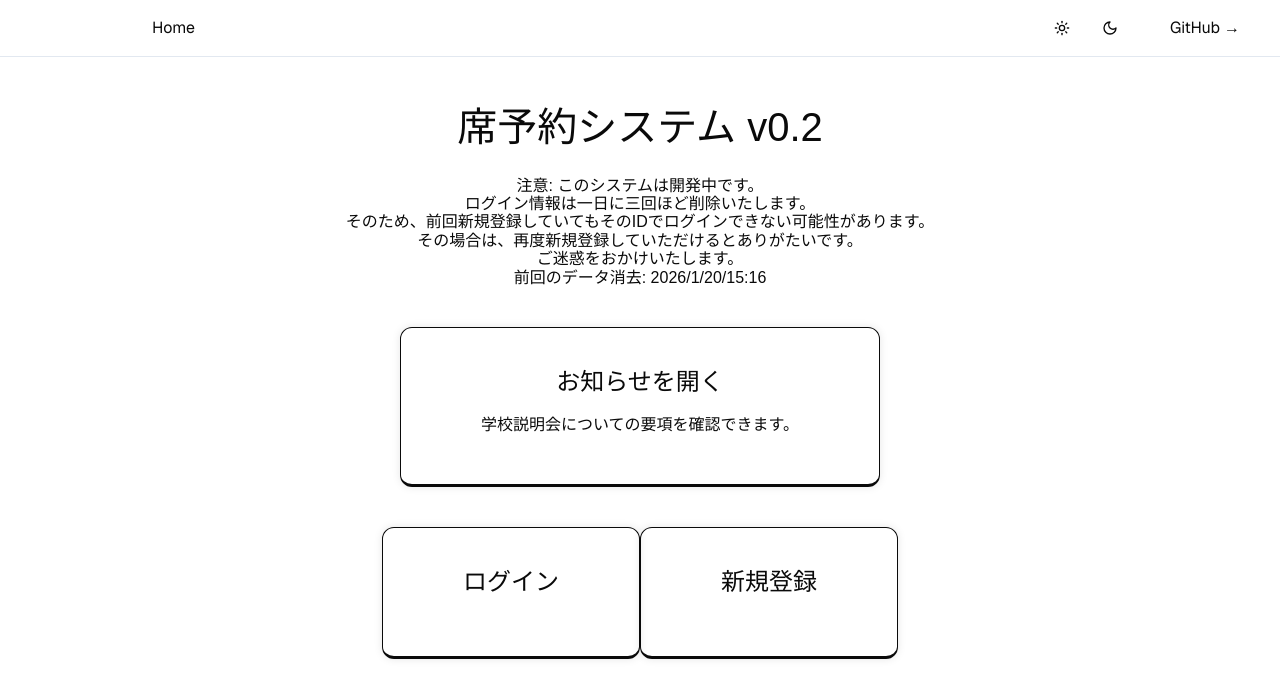
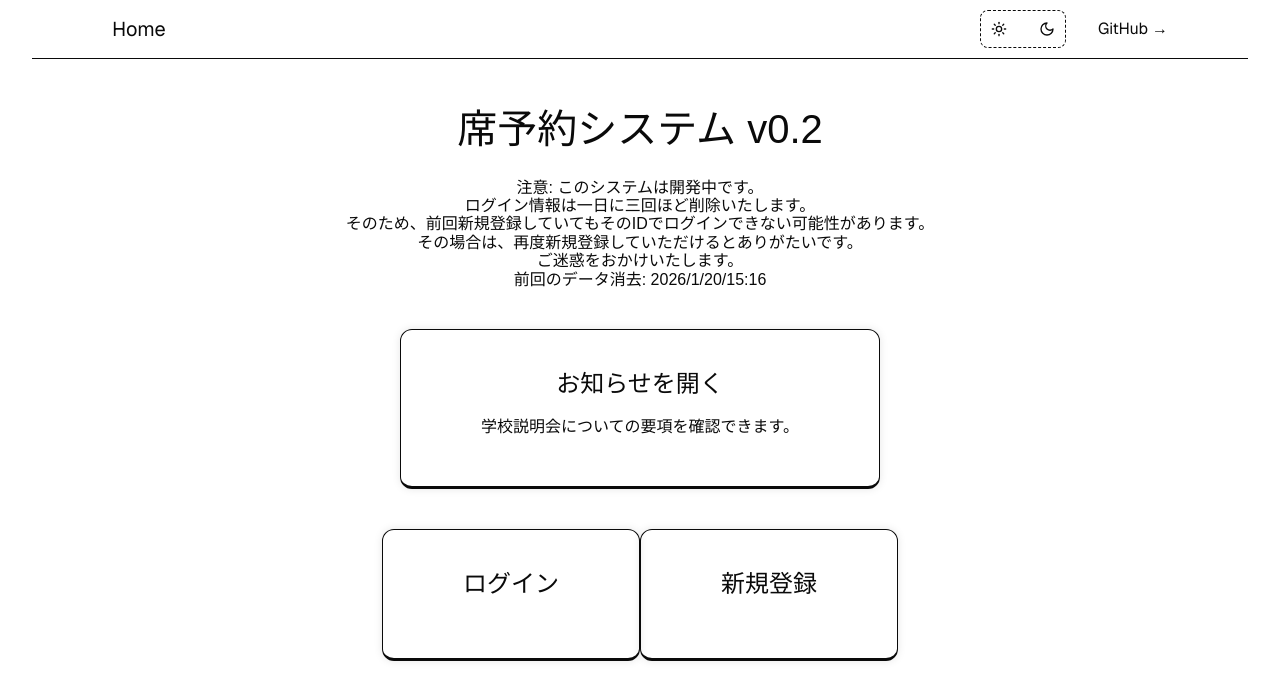
Before and after one commit to zF6dev/login, a Next.js app: page / in a window 1280 px wide. Shown: the top 700 px of the page. Built offline with nearby package versions, Linux system fonts and the light colour scheme; no server answers; a web font is replaced by a local one.

Commit message:
ヘッダーのデザインを一新。スマートフォン等でテーマモードのスイッチャーとGitHubのリンクが重なるバグを修正。

```diff
--- /dev/null
+++ b/app/layout.css
@@ -0,0 +1,40 @@
+header {
+  display: flex;
+  justify-content: space-between;
+  align-items: center;
+  margin: 0 auto;
+  padding: 10px 80px;
+  width: 95%;
+  border-bottom: 0.5px solid;
+}
+
+.header-left {
+    font-size: 20px;
+    border-radius: 8px;
+}
+
+.header-left:hover {
+    text-decoration: underline;
+    text-underline-offset: 8px;
+    transition: all 0.3s ease;
+}
+
+.header-right {
+    display: flex;
+    gap: 32px;
+}
+
+.header-themeswitcher {
+    border: 0.5px dashed;
+    border-radius: 8px;
+}
+
+.header-github {
+    margin: auto 0;
+}
+
+.header-github:hover {
+    text-decoration: underline;
+    text-underline-offset: 8px;
+    transition: all 0.3s ease;
+}
--- a/app/layout.tsx
+++ b/app/layout.tsx
@@ -1,6 +1,7 @@
 import { Geist } from "next/font/google";
 import { ThemeProvider } from "next-themes";
 import "./globals.css";
+import "./layout.css";
 import Link from "next/link";
 import { ThemeSwitcher } from "@/components/theme-switcher";
 import { LogoutButton } from "@/components/logout-button";
@@ -29,6 +30,7 @@ export default function RootLayout({
           enableSystem
           disableTransitionOnChange
         >
+          {/*
           <header className="border-b border-slate-200">
             <div className="mx-auto max-w-5xl h-14 px-6 flex items-center justify-between">
               <Link href="/">Home</Link>
@@ -44,6 +46,20 @@ export default function RootLayout({
               </div>
             </div>
           </header>
+          */}
+          <header className="layout-header">
+            <div className="header-left">
+              <Link href="/">Home</Link>
+            </div>
+            <div className="header-right">
+              <div className="header-themeswitcher">
+                <ThemeSwitcher />
+              </div>
+              <div className="header-github">
+                <Link href="https://github.com/zF6dev/login" target="_blank">GitHub →</Link>
+              </div>
+            </div>
+          </header>
           {children}
         </ThemeProvider>
       </body>
```
